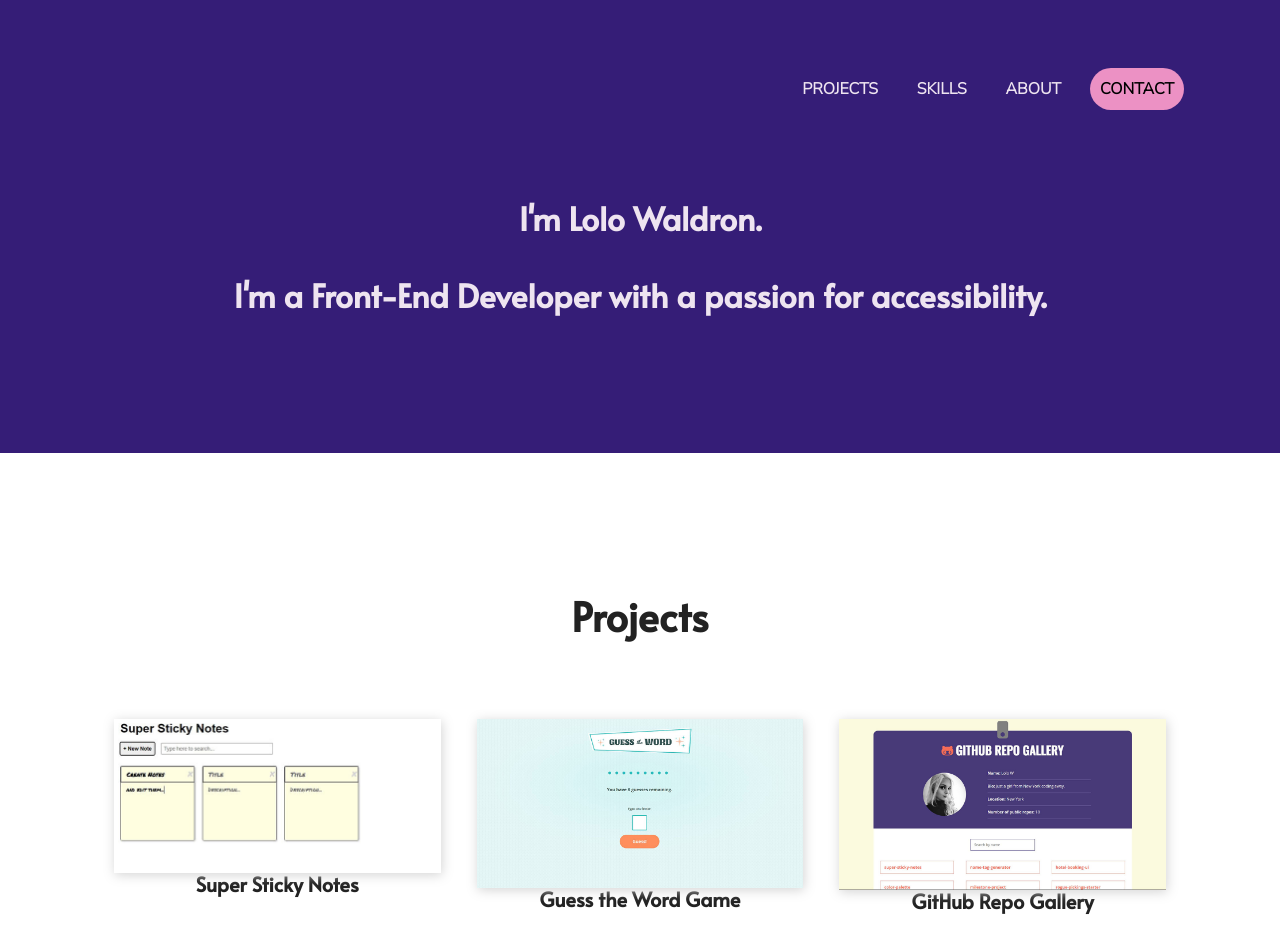
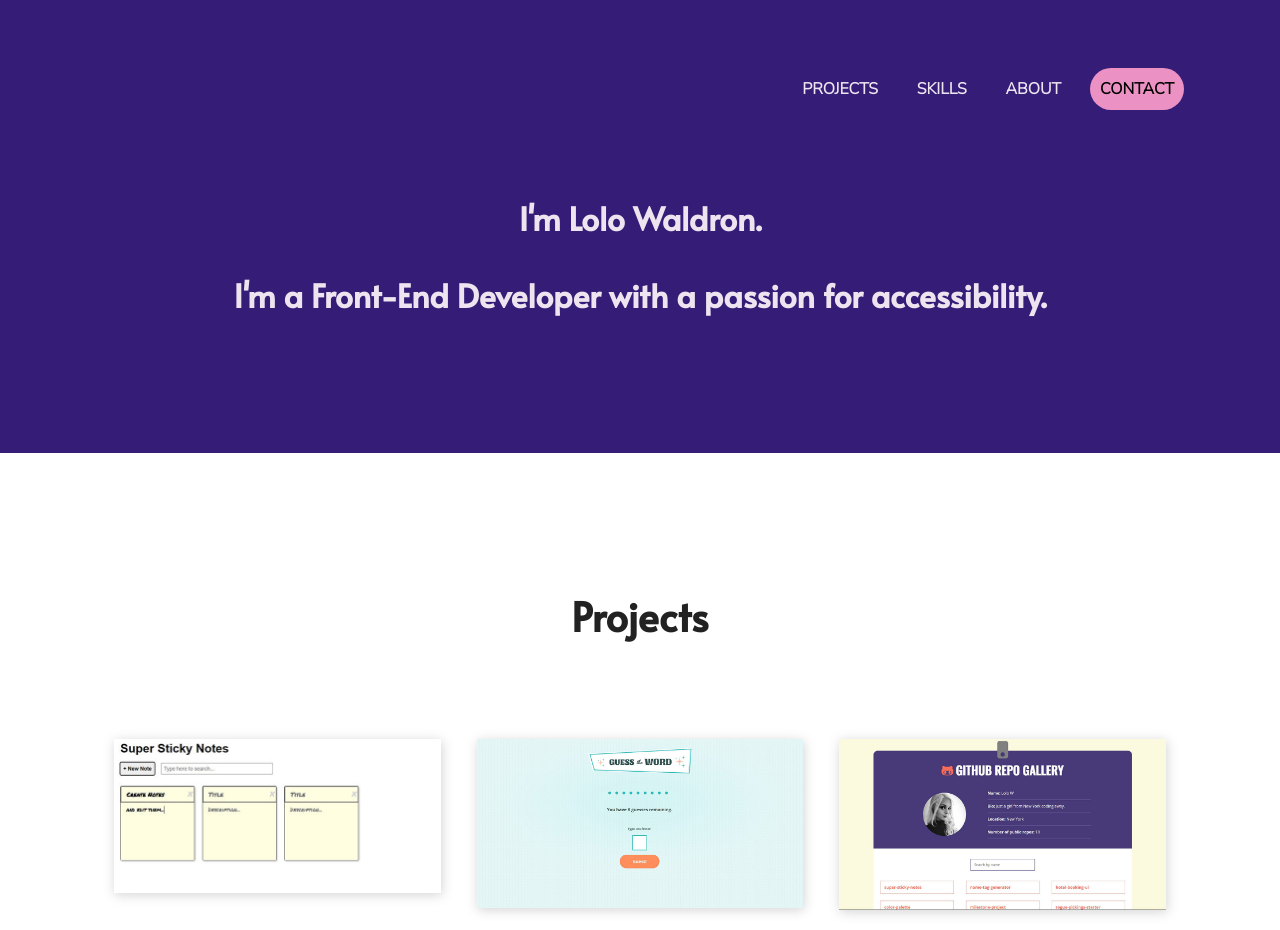
Before and after one commit to LoloCodesNY/milestone-project, a website built with Parcel: page index.html in a window 1280 px wide. Shown: the top 930 px of the page. Built offline with nearby package versions, Linux system fonts and the light colour scheme.

Commit message:
Added padding to figures

```diff
--- a/css/main.css
+++ b/css/main.css
@@ -230,6 +230,10 @@ header h1 {
 
 #work {
   padding-top: 80px;
+}
+
+#work figure {
+  margin: 20px 0px 40px 0px;
 }
 
 .portfolio-wrapper {
```
